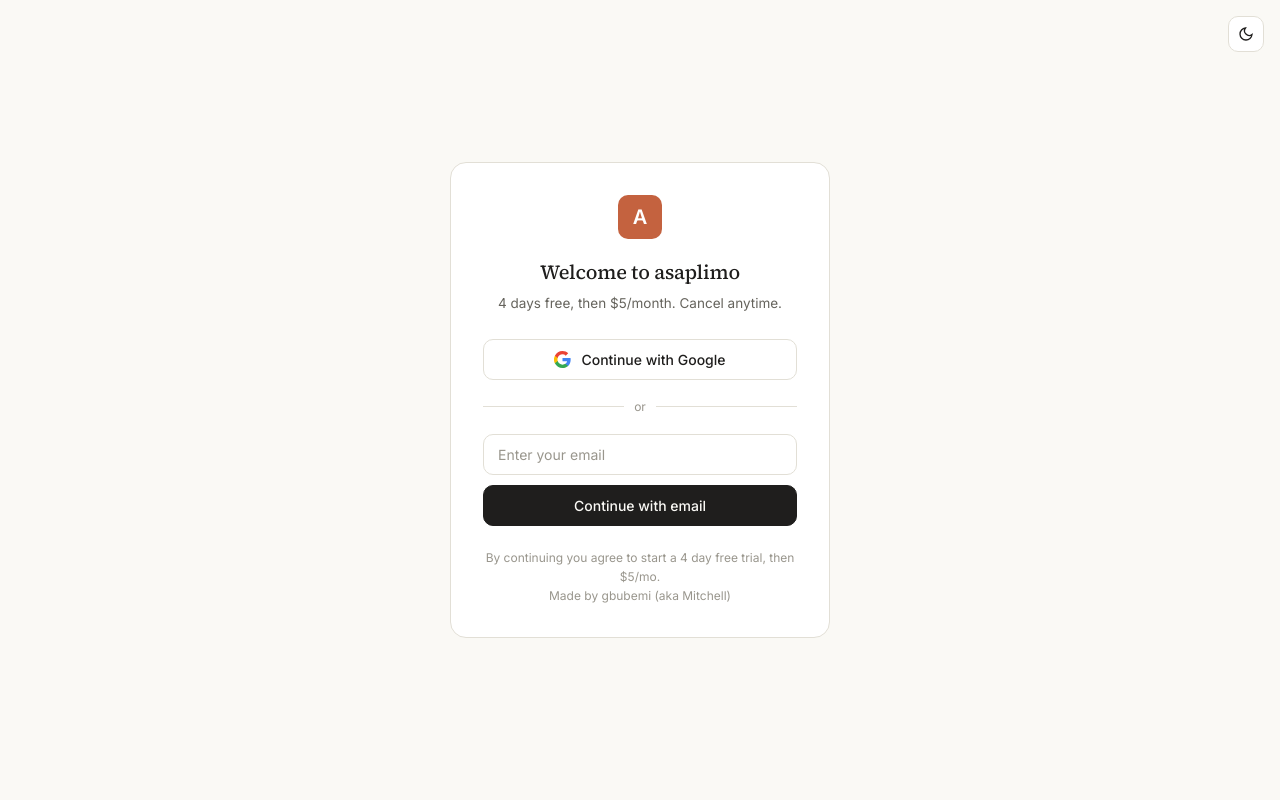
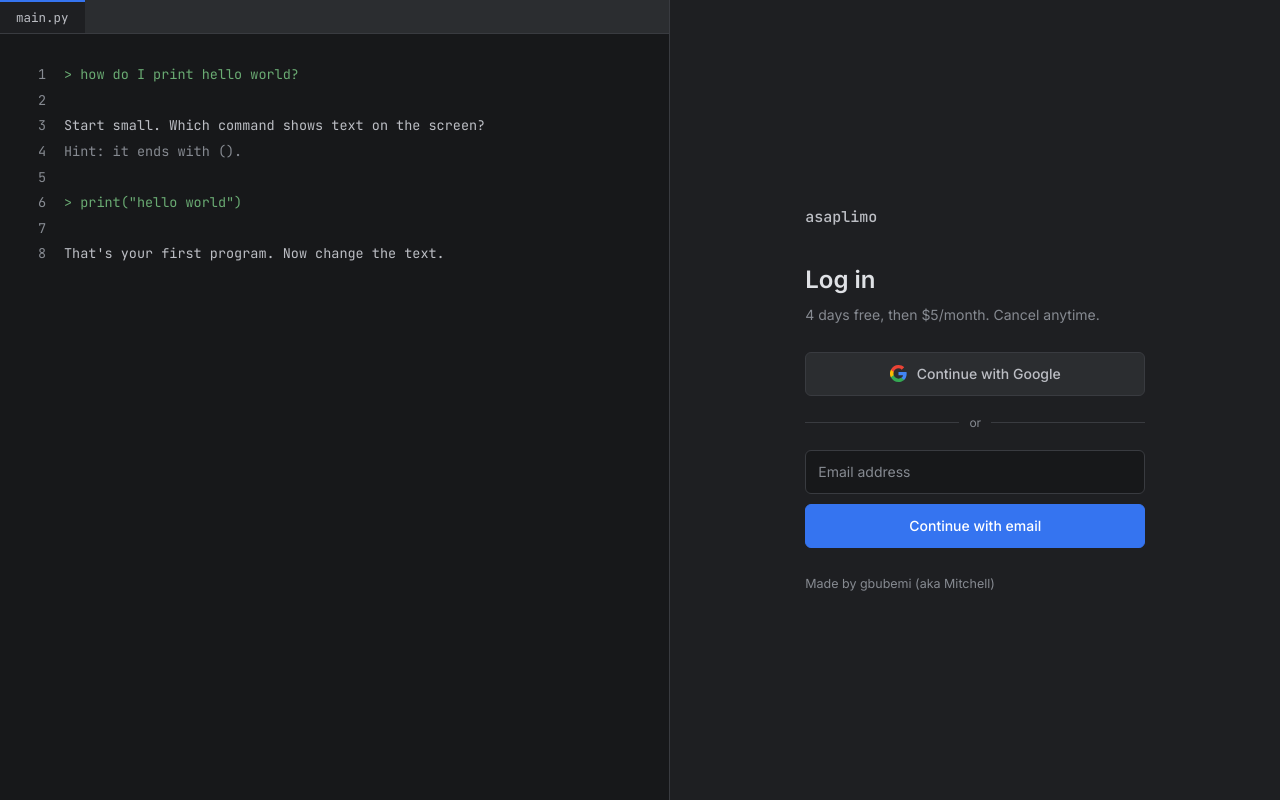
Before and after one commit to brandonlua/cuddly-barnacle, a plain HTML site: page index.html in a window 1280 px wide. Drawn offline with Linux system fonts and the light colour scheme.

Commit message:
Update index.html

```diff
--- a/index.html
+++ b/index.html
@@ -5,73 +5,67 @@
 <meta name="viewport" content="width=device-width, initial-scale=1.0">
 <title>asaplimo — log in</title>
 <link rel="icon" type="image/png" href="icons/logo.png">
+<link rel="stylesheet" href="https://fonts.googleapis.com/css2?family=JetBrains+Mono:wght@400;500&family=Inter:wght@400;500;600&display=swap">
 <style>
-:root{
-  --bg:#ffffff;--panel-bg:#ffffff;--border:#e5e5e2;
-  --text:#1e1e1c;--text-dim:#6b6b66;--text-faint:#9c9c96;
-  --accent:#3b5bfd;--accent-hover:#2d47d6;
-  --danger:#e0483f;--sidebar-hover:#ececea;
-  --shadow:0 1px 3px rgba(0,0,0,.04);--shadow-lg:0 20px 60px rgba(0,0,0,.12);
-}
-:root[data-theme="dark"]{
-  --bg:#1b1b1a;--panel-bg:#212120;--border:#302f2d;
-  --text:#ececea;--text-dim:#a7a7a1;--text-faint:#77766f;
-  --accent:#5b7dff;--accent-hover:#7592ff;
-  --danger:#ff6b61;--sidebar-hover:#262624;
-  --shadow:0 1px 3px rgba(0,0,0,.3);--shadow-lg:0 20px 60px rgba(0,0,0,.5);
-}
-*{box-sizing:border-box;margin:0;padding:0;}
-html,body{height:100%;}
-body{background:var(--bg);color:var(--text);font-family:-apple-system,BlinkMacSystemFont,"Segoe UI",Helvetica,Arial,sans-serif;display:flex;align-items:center;justify-content:center;padding:20px;-webkit-font-smoothing:antialiased;transition:background .15s ease,color .15s ease;}
-button,input{font-family:inherit;}
-
-#theme-btn{position:fixed;top:16px;right:16px;border:1px solid var(--border);border-radius:8px;width:36px;height:36px;display:flex;align-items:center;justify-content:center;color:var(--text-dim);background:var(--panel-bg);cursor:pointer;}
-#theme-btn:hover{background:var(--sidebar-hover);}
-#theme-btn svg{display:none;}
-:root:not([data-theme="dark"]) #theme-btn .icon-moon{display:block;}
-:root[data-theme="dark"] #theme-btn .icon-sun{display:block;}
-
-.card{width:100%;max-width:380px;}
-.mark{width:44px;height:44px;border-radius:12px;background:var(--accent);display:flex;align-items:center;justify-content:center;color:#fff;font-weight:700;font-size:20px;margin:0 auto 18px;}
-h1{font-size:20px;font-weight:600;text-align:center;margin-bottom:6px;letter-spacing:-.01em;}
-.sub{color:var(--text-dim);font-size:13.5px;text-align:center;margin-bottom:26px;}
-
-.btn{width:100%;display:flex;align-items:center;justify-content:center;gap:10px;border:1px solid var(--border);border-radius:10px;padding:11px 14px;font-size:14px;font-weight:500;color:var(--text);background:var(--panel-bg);cursor:pointer;transition:background .1s ease;}
-.btn:hover{background:var(--sidebar-hover);}
-.btn.primary{background:#ffffff;border-color:var(--border);color:#000000;}
-.btn.primary:hover{background:#f0f0f0;border-color:var(--border);}
-.btn.secondary{background:transparent;}
-
-.divider{display:flex;align-items:center;gap:10px;margin:18px 0;color:var(--text-faint);font-size:12px;}
-.divider::before,.divider::after{content:"";flex:1;height:1px;background:var(--border);}
-
-form{display:flex;flex-direction:column;gap:10px;}
-input[type="email"]{width:100%;border:1px solid var(--border);border-radius:10px;padding:11px 14px;outline:none;font-size:14px;color:var(--text);background:var(--panel-bg);}
-input[type="email"]:focus{border-color:var(--accent);}
-input::placeholder{color:var(--text-faint);}
-
-.foot{color:var(--text-faint);font-size:12px;text-align:center;margin-top:22px;line-height:1.6;}
-.foot a{color:var(--text-dim);}
-
-.overlay{position:fixed;inset:0;background:rgba(0,0,0,.45);display:none;align-items:center;justify-content:center;padding:16px;z-index:50;}
-.overlay.active{display:flex;}
-.modal{width:100%;max-width:380px;border-radius:16px;background:var(--panel-bg);padding:22px;box-shadow:var(--shadow-lg);}
-.modal h3{margin-bottom:10px;font-size:17px;font-weight:600;}
-.modal p{color:var(--text-dim);font-size:13.5px;margin-bottom:18px;line-height:1.55;}
-.modal .btn{margin-bottom:8px;}
+:root{--bg:#1e1f22;--side:#2b2d30;--line:#393b40;--text:#bcbec4;--dim:#868a91;--accent:#3574f0;--code:#17181a;--user:#6aab73;}
+*{box-sizing:border-box;margin:0;padding:0}
+body{background:var(--bg);color:var(--text);font:14px/1.55 Inter,-apple-system,"Segoe UI",sans-serif;min-height:100dvh;display:grid;grid-template-columns:1.1fr 1fr}
+button,input{font:inherit;color:inherit}
+:focus-visible{outline:2px solid var(--accent);outline-offset:2px}
+.editor{background:var(--code);border-right:1px solid var(--line);display:flex;flex-direction:column}
+.tab{align-self:flex-start;padding:7px 16px;background:var(--bg);border-top:2px solid var(--accent);font:12.5px "JetBrains Mono",monospace}
+.tabs{background:var(--side);border-bottom:1px solid var(--line);display:flex}
+.code{padding:28px 0;font:13.5px/1.9 "JetBrains Mono",monospace;overflow:hidden}
+.ln{display:flex;gap:18px;padding:0 28px}
+.ln b{width:18px;text-align:right;color:var(--dim);font-weight:400;user-select:none}
+.ln span{white-space:pre-wrap}
+.ln.u span{color:var(--user)}
+.ln.d span{color:var(--dim)}
+.panel{display:flex;align-items:center;justify-content:center;padding:32px}
+.box{width:100%;max-width:340px}
+.word{font:500 15px "JetBrains Mono",monospace;margin-bottom:34px}
+h1{font-size:24px;font-weight:600;color:#dfe1e5;margin-bottom:6px}
+.sub{color:var(--dim);margin-bottom:26px}
+.btn{width:100%;display:flex;align-items:center;justify-content:center;gap:10px;border:1px solid var(--line);border-radius:6px;padding:10px 14px;font-weight:500;background:var(--side);cursor:pointer}
+.btn:hover{background:#35373b}
+.btn.primary{background:var(--accent);border-color:var(--accent);color:#fff}
+.btn.primary:hover{background:#4b85f2;border-color:#4b85f2}
+.btn.secondary{background:transparent}
+.divider{display:flex;align-items:center;gap:10px;margin:18px 0;color:var(--dim);font-size:12px}
+.divider::before,.divider::after{content:"";flex:1;height:1px;background:var(--line)}
+form{display:flex;flex-direction:column;gap:10px}
+input[type="email"]{width:100%;border:1px solid var(--line);border-radius:6px;padding:10px 12px;background:var(--code);outline:none}
+input[type="email"]:focus{border-color:var(--accent)}
+input::placeholder{color:var(--dim)}
+.foot{color:var(--dim);font-size:12.5px;margin-top:26px}
+.overlay{position:fixed;inset:0;background:rgba(0,0,0,.6);display:none;align-items:center;justify-content:center;padding:16px;z-index:50}
+.overlay.active{display:flex}
+.modal{width:100%;max-width:360px;border:1px solid var(--line);border-radius:8px;background:var(--side);padding:22px}
+.modal h3{font-size:17px;font-weight:600;color:#dfe1e5;margin-bottom:8px}
+.modal p{color:var(--dim);margin-bottom:18px}
+.modal .btn{margin-bottom:8px}
+@media(max-width:820px){body{grid-template-columns:1fr}.editor{display:none}}
 </style>
-<link rel="stylesheet" href="theme.css">
 </head>
 <body>
+<section class="editor" aria-hidden="true">
+  <div class="tabs"><div class="tab">main.py</div></div>
+  <div class="code">
+    <div class="ln u"><b>1</b><span>&gt; how do I print hello world?</span></div>
+    <div class="ln"><b>2</b><span></span></div>
+    <div class="ln"><b>3</b><span>Start small. Which command shows text on the screen?</span></div>
+    <div class="ln d"><b>4</b><span>Hint: it ends with ().</span></div>
+    <div class="ln"><b>5</b><span></span></div>
+    <div class="ln u"><b>6</b><span>&gt; print("hello world")</span></div>
+    <div class="ln"><b>7</b><span></span></div>
+    <div class="ln"><b>8</b><span>That's your first program. Now change the text.</span></div>
+  </div>
+</section>
 
-<button id="theme-btn" title="Toggle theme">
-  <svg class="icon-sun" width="16" height="16" viewBox="0 0 24 24" fill="none" stroke="currentColor" stroke-width="2"><circle cx="12" cy="12" r="4"/><path d="M12 2v2M12 20v2M4.9 4.9l1.4 1.4M17.7 17.7l1.4 1.4M2 12h2M20 12h2M4.9 19.1l1.4-1.4M17.7 6.3l1.4-1.4"/></svg>
-  <svg class="icon-moon" width="16" height="16" viewBox="0 0 24 24" fill="none" stroke="currentColor" stroke-width="2"><path d="M21 12.79A9 9 0 1111.21 3 7 7 0 0021 12.79z"/></svg>
-</button>
-
-<div class="card">
-  <div class="mark">A</div>
-  <h1>Welcome to asaplimo</h1>
+<main class="panel">
+  <div class="box">
+    <div class="word">asaplimo</div>
+    <h1>Log in</h1>
     <div class="sub">4 days free, then $5/month. Cancel anytime.</div>
 
     <button class="btn" id="google-btn">
@@ -82,17 +76,18 @@ input::placeholder{color:var(--text-faint);}
     <div class="divider">or</div>
 
     <form id="email-form">
-    <input id="email-input" type="email" required placeholder="Enter your email">
+      <input id="email-input" type="email" required placeholder="Email address">
       <button type="submit" class="btn primary">Continue with email</button>
     </form>
 
-  <div class="foot">By continuing you agree to start a 4 day free trial, then $5/mo.<br>Made by gbubemi (aka Mitchell)</div>
+    <div class="foot">Made by gbubemi (aka Mitchell)</div>
   </div>
+</main>
 
 <div class="overlay" id="trial-overlay">
   <div class="modal">
     <h3>Start your free trial</h3>
-    <p>4 days free. Cancel anytime before it ends and you won't be charged. $5/mo after that.</p>
+    <p>4 days free. Cancel before it ends and you won't be charged. $5/month after that.</p>
     <button class="btn primary" id="start-trial-btn">Start free trial</button>
     <button class="btn secondary" id="dismiss-trial-btn">Cancel</button>
   </div>
@@ -101,30 +96,12 @@ input::placeholder{color:var(--text-faint);}
 <script>
 const API_BASE = "https://frosty-moon-2b57.oakambe24fi.workers.dev";
 const TOKEN_KEY = "asaplimo_session_token";
-const THEME_KEY = "asaplimo_theme";
-
-function applyTheme(theme){
-  document.documentElement.setAttribute("data-theme", theme);
-  try{ localStorage.setItem(THEME_KEY, theme); }catch(e){}
-}
-function initTheme(){
-  let saved=null;
-  try{ saved=localStorage.getItem(THEME_KEY); }catch(e){}
-  if(!saved) saved = window.matchMedia && window.matchMedia("(prefers-color-scheme: dark)").matches ? "dark" : "light";
-  applyTheme(saved);
-}
-initTheme();
-document.getElementById("theme-btn").addEventListener("click",()=>{
-  const current=document.documentElement.getAttribute("data-theme")==="dark"?"light":"dark";
-  applyTheme(current);
-});
 
 function setToken(t){ try{ localStorage.setItem(TOKEN_KEY,t); }catch(e){} }
 function getToken(){ try{ return localStorage.getItem(TOKEN_KEY); }catch(e){ return null; } }
 
 function captureTokenFromUrl(){
-  const p = new URLSearchParams(location.search);
-  const t = p.get("token");
+  const t = new URLSearchParams(location.search).get("token");
   if(t){ setToken(t); location.href = "chat.html"; }
 }
 
@@ -138,10 +115,7 @@ async function checkSession(){
   }catch(e){}
 }
 
-document.getElementById("google-btn").addEventListener("click", () => {
-  location.href = API_BASE + "/auth/google";
-});
-
+document.getElementById("google-btn").addEventListener("click", () => { location.href = API_BASE + "/auth/google"; });
 document.getElementById("email-form").addEventListener("submit", (e) => {
   e.preventDefault();
   document.getElementById("trial-overlay").classList.add("active");
@@ -149,13 +123,10 @@ document.getElementById("email-form").addEventListener("submit", (e) => {
 document.getElementById("dismiss-trial-btn").addEventListener("click", () => {
   document.getElementById("trial-overlay").classList.remove("active");
 });
-document.getElementById("start-trial-btn").addEventListener("click", () => {
-  location.href = API_BASE + "/auth/google";
-});
+document.getElementById("start-trial-btn").addEventListener("click", () => { location.href = API_BASE + "/auth/google"; });
 
 captureTokenFromUrl();
 checkSession();
 </script>
-<script src="theme.js"></script>
 </body>
 </html>
```
Lines whose indentation alone changed are shown as unchanged.
